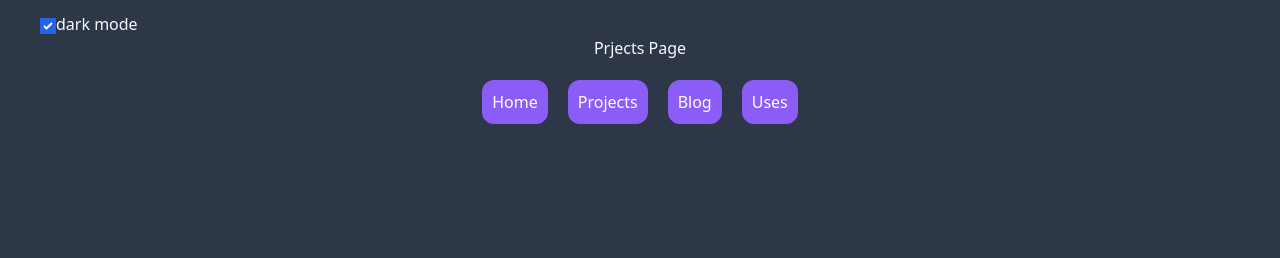
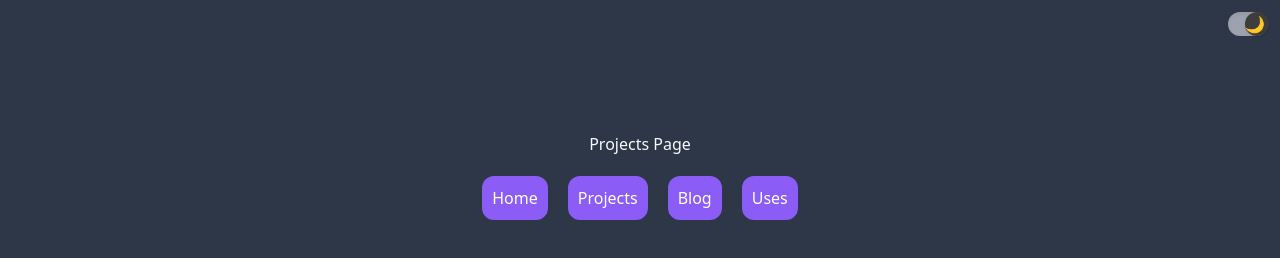
Before and after one commit to chaucodes/portfolio, a Gatsby site: page /projects in a window 1280 px wide. Built offline with nearby package versions, Linux system fonts and the light colour scheme; Gatsby itself is replaced by a stand-in of ours.

Commit message:
Added Theme Toggle Button

```diff
--- a/src/components/toggle.js
+++ b/src/components/toggle.js
@@ -10,15 +10,30 @@ const Toggle = () => {
 
   return (
     <div>
-      <label className='ml-10'>
-        <input
-          className='text-end'
-          type='checkbox'
-          checked={isDark()}
-          onChange={(e) => setTheme(e.target.checked ? 'dark' : 'light')}
-        ></input>
-        {theme} mode
-      </label>
+      <div>
+        <div className='flex items-center justify-end w-full mb-24 mr-5'>
+          <label
+            htmlFor='toogleA'
+            className='flex items-center cursor-pointer select-none'
+          >
+            <div className='relative'>
+              <input
+                id='toogleA'
+                type='checkbox'
+                className='hidden'
+                onChange={(e) => setTheme(e.target.checked ? 'dark' : 'light')}
+                checked={isDark()}
+              />
+
+              <div className='toggle__line w-10 h-6 bg-gray-400 rounded-full shadow-inner'></div>
+              <div className='toggle__dot absolute w-6 h-6 bg-white rounded-full shadow inset-y-0 left-0'>
+                {theme === 'dark' ? '🌙' : '🌞'}
+              </div>
+            </div>
+            <div className='ml-3 text-gray-700 font-medium'></div>
+          </label>
+        </div>
+      </div>
     </div>
   );
 };
--- a/src/pages/projects.js
+++ b/src/pages/projects.js
@@ -12,7 +12,7 @@ function ProjectsPage() {
         title='Projects'
       />
       <section>
-        <h1>Prjects Page</h1>
+        <h1>Projects Page</h1>
       </section>
 
       <div>
--- a/src/styles/global.css
+++ b/src/styles/global.css
@@ -1,5 +1,16 @@
 :root {
   @apply light;
+}
+
+.toggle__dot {
+  top: -0.25rem;
+  left: -0.25rem;
+  transition: all 0.3s ease-in-out;
+}
+
+input:checked ~ .toggle__dot {
+  transform: translateX(17px);
+  background-color: #3d3d3d;
 }
 
 .dark {
```
